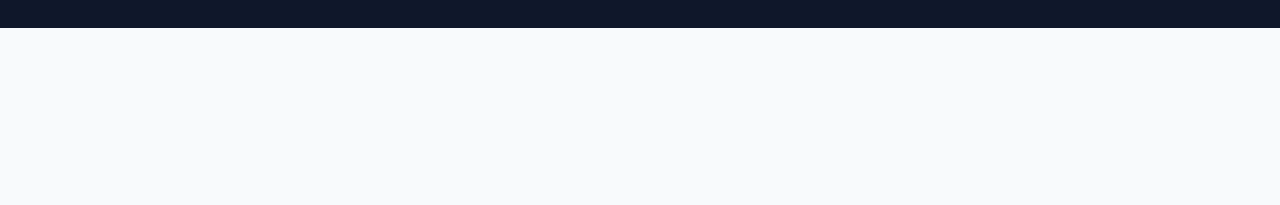
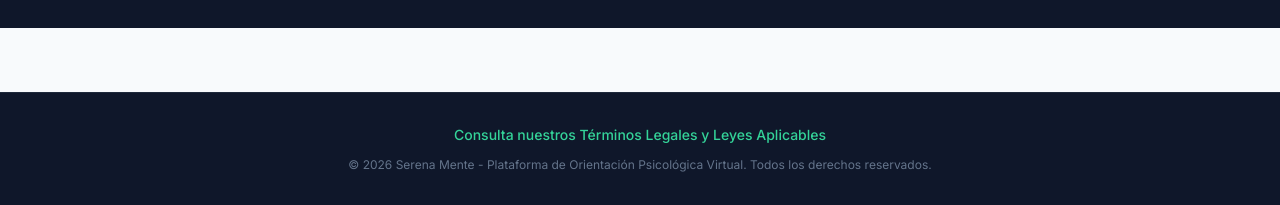
Before and after one commit to psicoalexandersarmiento-byte/serena-mente, a plain HTML site: page index.html in a window 1280 px wide. Shown: the part 3600-3805 px from the top of the page. Before the commit the page ends 3628 px from the top, so only its background shows below. Drawn offline with nearby package versions, Linux system fonts and the light colour scheme.

Commit message:
Update index.html

```diff
--- a/index.html
+++ b/index.html
@@ -604,5 +604,16 @@
             }, 4000);
         }
     </script>
+        <!-- Enlace al apartado legal y pie de página -->
+    <footer class="bg-slate-900 border-t border-slate-800 text-center py-8 px-4 mt-16 text-slate-400 space-y-3">
+        <p class="text-sm">
+            <a href="legal.html" class="text-emerald-400 hover:underline text-sm font-medium">
+                Consulta nuestros Términos Legales y Leyes Aplicables
+            </a>
+        </p>
+        <p class="text-xs text-slate-500">
+            &copy; 2026 Serena Mente - Plataforma de Orientación Psicológica Virtual. Todos los derechos reservados.
+        </p>
+    </footer>
 </body>
 </html>
```
